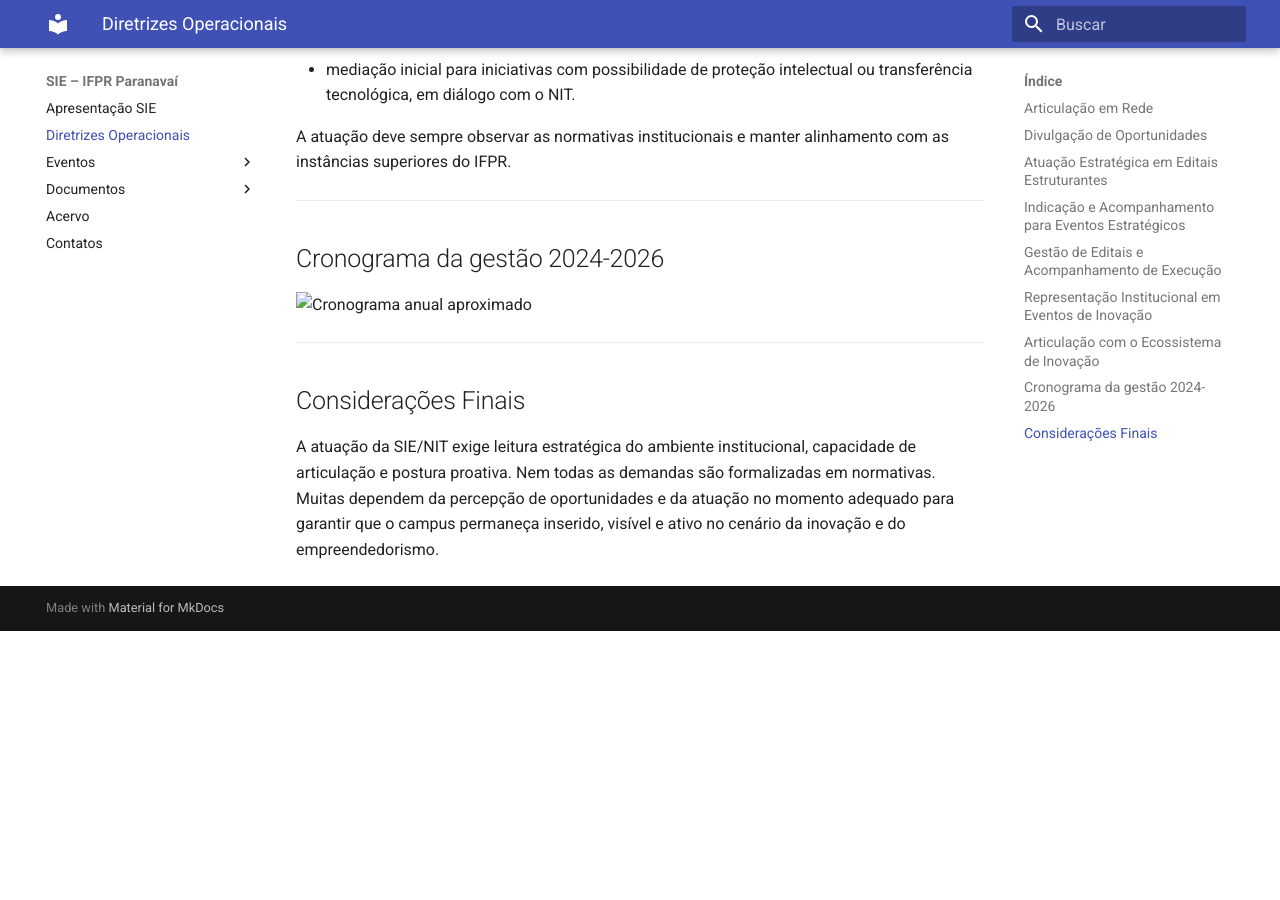
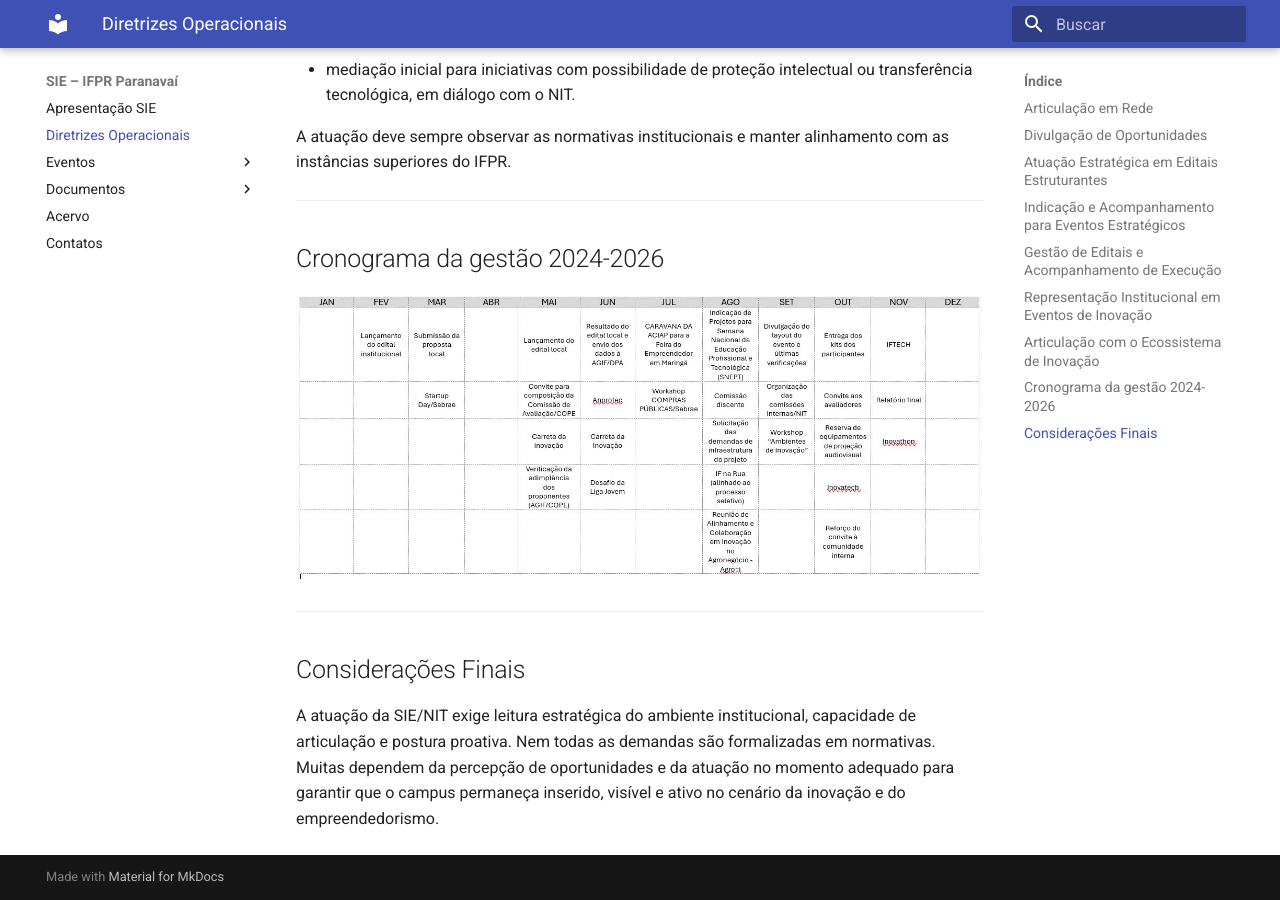
Before and after one commit to ifpr-sie-paranavai/dossie, an MkDocs documentation site: the page built from docs/diretrizes.md, in a window 1280 px wide and 900 px high, scrolled down 3556 px. Built offline with MkDocs 1.6.1 and Material for MkDocs 9.7.7, drawn with Linux system fonts in a browser that asks for light colours; before the commit the page ends 4187 px from its top, so only the background shows below that.

Commit message:
Update diretrizes.md

```diff
--- a/docs/diretrizes.md
+++ b/docs/diretrizes.md
@@ -124,7 +124,7 @@ A atuação deve sempre observar as normativas institucionais e manter alinhamen
 
 ## Cronograma da gestão 2024-2026
 
-![Cronograma anual aproximado](imagens/cronograma.jpg)
+![Cronograma anual aproximado](imagens/cronograma.JPG)
 
 ---
 
```
